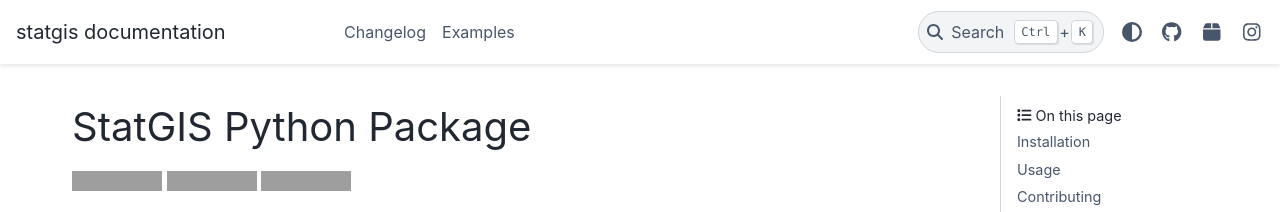
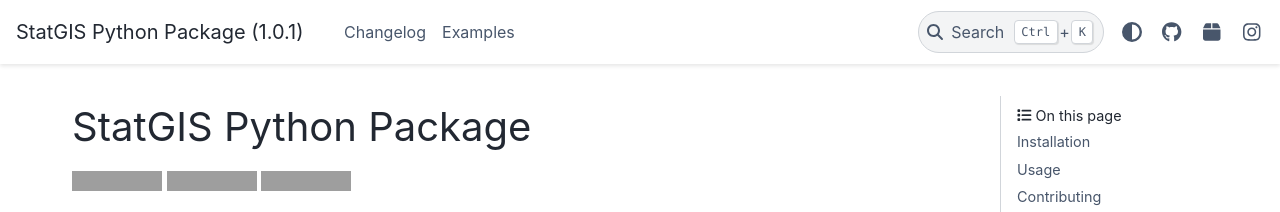
Before and after one commit to brayasaurio/statgis-1, a Sphinx documentation site: the page built from docs/index.md, in a window 1280 px wide. Shown: the top 212 px of the page. Built offline with Sphinx 7.4.7 and the PyData theme 0.15.4, drawn with Linux system fonts in a browser that asks for light colours; pages that are not in the unit, such as notebooks, are missing from menus; part of the change alters nothing that is shown; grey boxes are pictures that could not be loaded.

```diff
--- a/docs/conf.py
+++ b/docs/conf.py
@@ -4,8 +4,13 @@
 # list see the documentation:
 # https://www.sphinx-doc.org/en/master/usage/configuration.html
 
+import statgis
+
+v = statgis.__version__
+
+autodoc_mock_imports = ["ee"]
+
 # -- Project information -----------------------------------------------------
-
 project = u"statgis"
 copyright = u"2023, Sebástian Narváez-Salcedo, Brayan Navarro-Londoño"
 author = u"Sebástian Narváez-Salcedo, Brayan Navarro-Londoño"
@@ -34,7 +39,7 @@ exclude_patterns = ["_build", "Thumbs.db", ".DS_Store"]
 
 # The theme to use for HTML and HTML Help pages.  See the documentation for
 # a list of builtin themes.
-#
+html_title = f"StatGIS Python Package ({v})"
 html_theme = "pydata_sphinx_theme"
 # html_theme = "sphinx_material"
 
```
